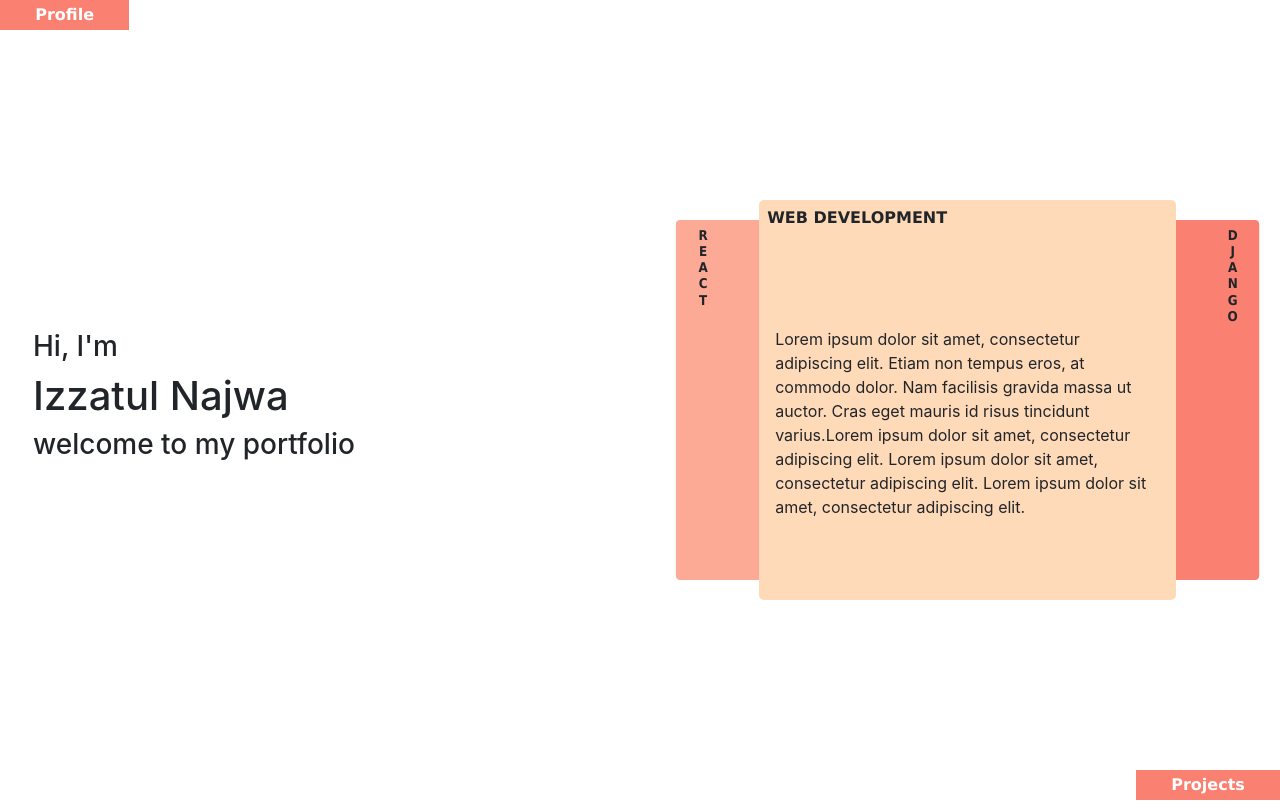
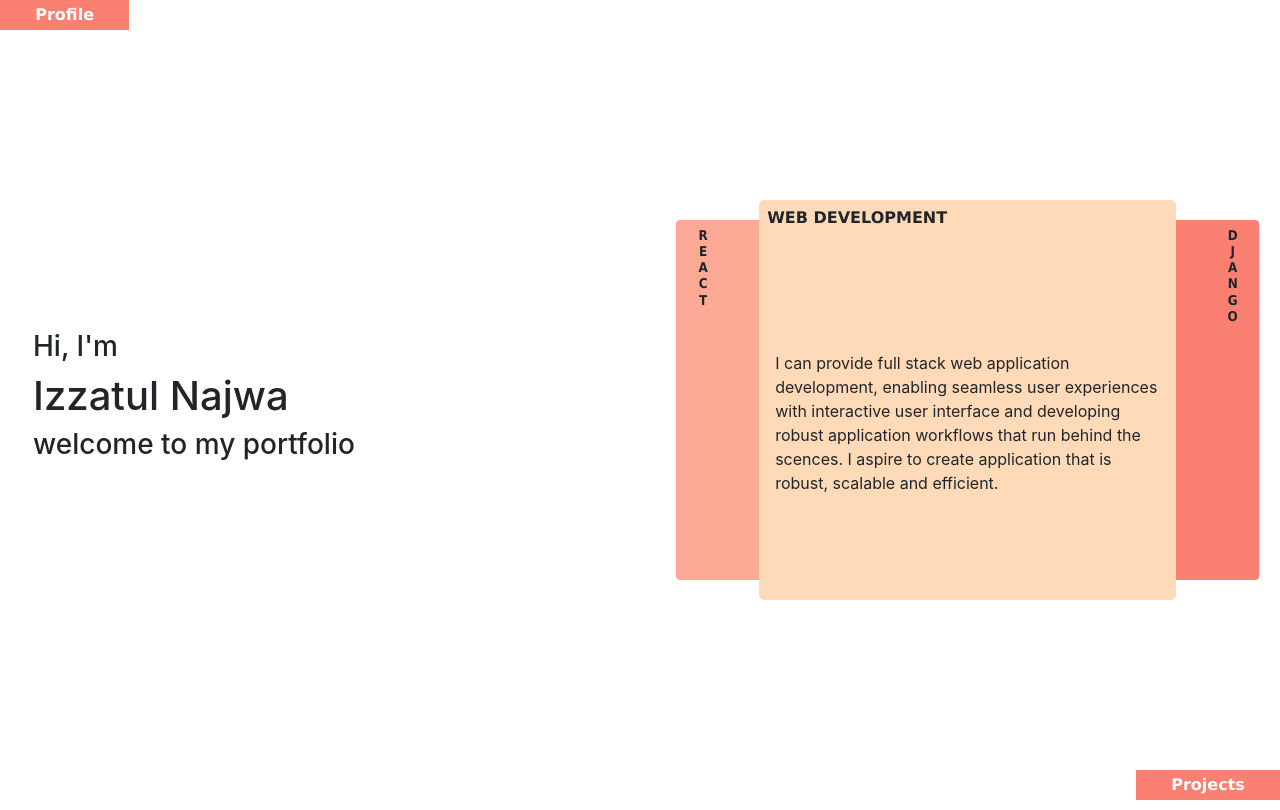
Before and after one commit to Izzywa/portfolio, a React (Create React App) app: page / in a window 1280 px wide. Built offline with nearby package versions, Linux system fonts and the light colour scheme.

Commit message:
home page card filled

```diff
--- a/src/components/Home.js
+++ b/src/components/Home.js
@@ -5,32 +5,41 @@ import 'swiper/css'
 
 export default function Home(props){
     const swiperRef = useRef();
-    const x = "Lorem ipsum dolor sit amet, consectetur adipiscing elit. " +
-    "Etiam non tempus eros, at commodo dolor. Nam facilisis gravida massa ut auctor. Cras eget mauris id risus tincidunt varius." +
-    "Lorem ipsum dolor sit amet, consectetur adipiscing elit. " +
-    "Lorem ipsum dolor sit amet, consectetur adipiscing elit. " +
-    "Lorem ipsum dolor sit amet, consectetur adipiscing elit. "
 
     const list = [
         {
             title: "react",
-            text:x
+            text: 'React is a JavaScript library that allows for creation of \
+            interactive user interfaces (UI). My experience and skill with React \
+            allows me to build application with improved user experience and faster \
+            rendering.'
         },
         {
             title: "web development",
-            text: x
+            text: 'I can provide full stack web application development, \
+            enabling seamless user experiences with interactive user interface \
+            and developing robust application workflows that run behind the scences. \
+            I aspire to create application that is robust, scalable and efficient.'
         },
         {
             title: "django",
-            text:x
+            text: 'Django is a free and open source high-level Python web framework that \
+            encourages rapid development and clean, pragmatic design. \
+            It is secure, scalable, and helps to complete application quickly.\
+            I am experienced with the use of Django as most of my application was made \
+            with this framework.'
         },
         {
             title: "Github",
-            text:x
+            text: 'GitHub is is one of the most popular resources for developers to share code \
+            or work on projects together. I used GitHub to implement continuous integration \
+            and continuous delivery/deveployment (CI/CD) to streamline my development lifecyle \
+            such as the application of GitHub actions.'
         }
         ,{
             title: "Technical skills",
-            text:x
+            text: 'I am skilled in several programming languages and tools such as:  \
+             Python, JavaScript, HTML, CSS, React, Django, and SQL.'
         },
 
     ]
```
